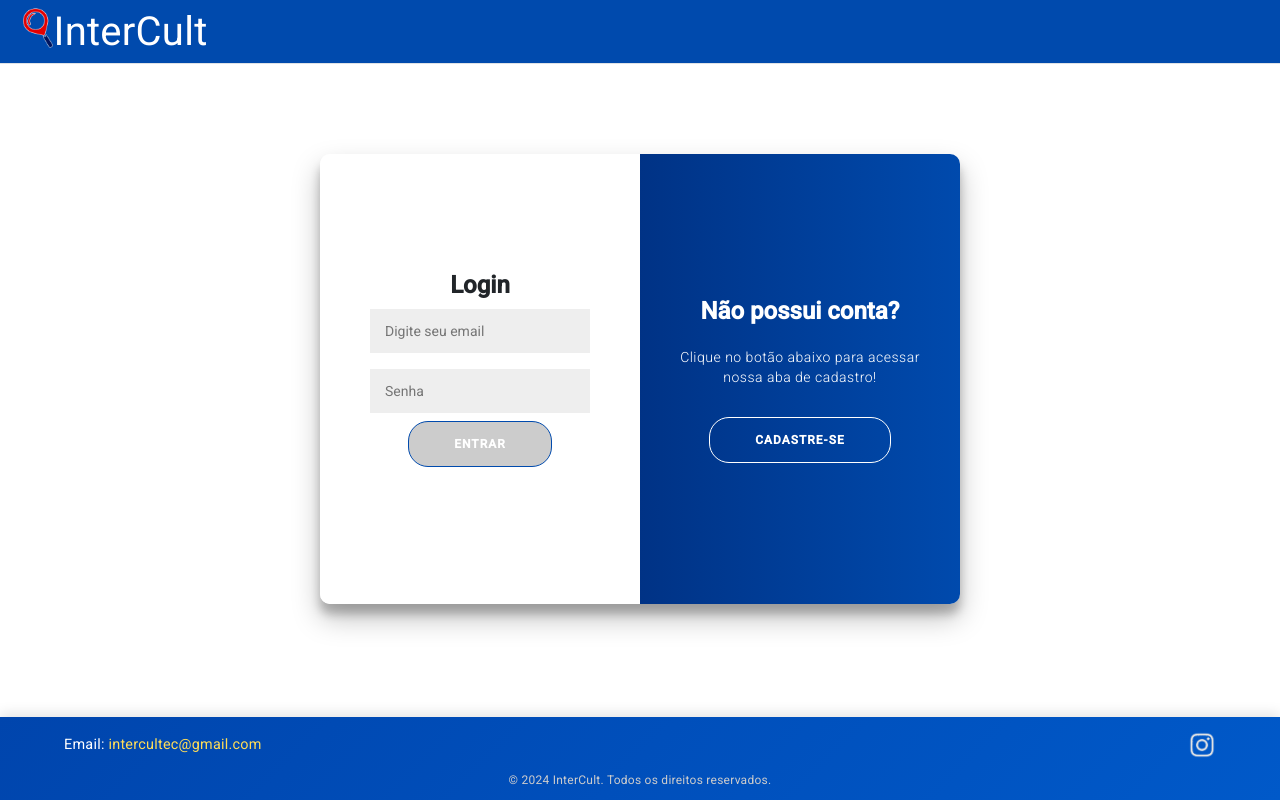
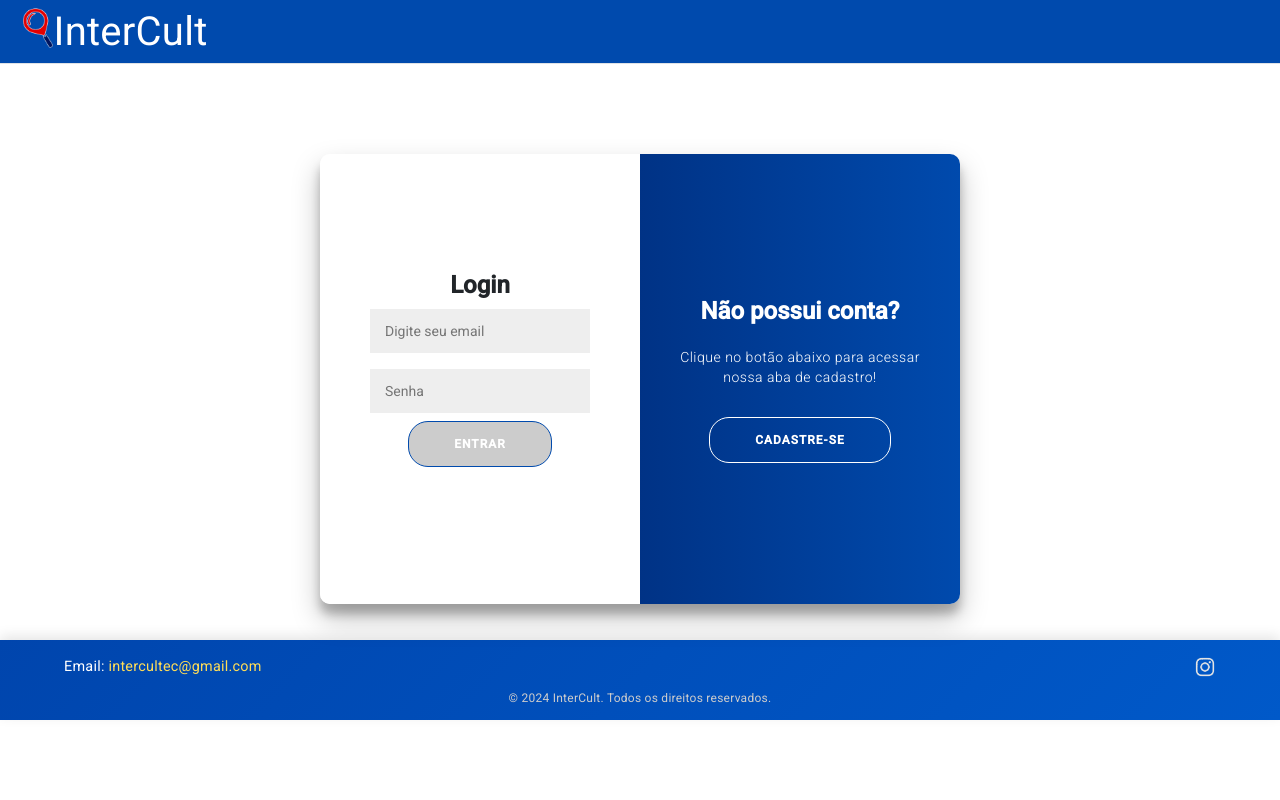
Before and after one commit to Dallacqua90125/IntercultV1, an Angular app in the folder TCC/InterCult/: page /login in a window 1280 px wide. Built offline with nearby package versions, Linux system fonts and the light colour scheme.

Commit message:
rodape 3

```diff
--- a/TCC/InterCult/src/app/componentes/footer/footer.component.css
+++ b/TCC/InterCult/src/app/componentes/footer/footer.component.css
@@ -1,19 +1,29 @@
+/* Certifique-se de que a página ocupe a altura total da tela */
+html, body {
+    height: 100vh; /* Ocupa 100% da altura da tela */
+    margin: 0;
+    display: flex;
+    flex-direction: column;
+}
+
+/* Contêiner principal do conteúdo */
+.main-content {
+    flex: 1; /* Expande para preencher o espaço disponível */
+}
+
 /* Estilos gerais do rodapé */
 .footer {
     background: linear-gradient(135deg, #0045ad, #0059c9); /* Gradiente de azul */
     color: #ffffff;
-    padding: 1.3vh 2vw; /* Reduzido para diminuir a altura do rodapé */
-    font-size: 1.8vh; /* Aumentado para tornar o texto mais legível */
+    padding: 1.5vh 2vw; /* Altura reduzida */
+    font-size: 1.8vh; /* Fonte ajustada para legibilidade */
     text-align: center;
     display: flex;
     flex-direction: column;
     align-items: center;
-    box-shadow: 0 -0.5vh 1.5vh rgba(0, 0, 0, 0.1); /* Sombra ajustada */
-    width: 100vw;
-    position: fixed;
-    bottom: 0;
-    left: 0;
-    z-index: 10;
+    box-shadow: 0 -0.5vh 1.5vh rgba(0, 0, 0, 0.1); /* Sombra em vh */
+    width: 100%;
+    margin-top: 4.5vh; /* Empurra o rodapé para o final da página se não houver conteúdo suficiente */
 }
 
 /* Layout horizontal do conteúdo principal */
@@ -23,13 +33,13 @@
     align-items: center;
     width: 100vw;
     max-width: 90vw;
-    padding: 0.5vh 0; /* Reduzido ainda mais para compactar */
+    padding: 0.5vh 0; /* Reduzido para um layout mais compacto */
     gap: 2vw;
 }
 
 .contact-info p {
     margin: 0;
-    font-size: 1.8vh; /* Ajustado para seguir o aumento de fonte */
+    font-size: 1.8vh; /* Fonte aumentada */
 }
 
 .contact-info a {
@@ -45,24 +55,24 @@
 /* Estilos dos ícones sociais */
 .social-media {
     display: flex;
-    gap: 1.5vw;
+
 }
 
 .social-icon {
-    width: 3.5vh; /* Ícone levemente reduzido */
-    height: 3.5vh;
+    width: 2.8vh;
+    height: 2.8vh;
     transition: transform 0.2s, filter 0.2s;
     filter: brightness(0.9);
 }
 
 .social-icon:hover {
-    transform: scale(1.2); /* Efeito de ampliação ao passar o mouse */
+    transform: scale(1.2);
     filter: brightness(1);
 }
 
 /* Rodapé inferior com largura completa e espaçamento mínimo */
 .footer-bottom {
-    font-size: 1.5vh; /* Fonte maior para rodapé inferior */
+    font-size: 1.5vh;
     color: #cccccc;
     margin-top: 0.8vh;
 }
--- a/TCC/InterCult/src/app/componentes/programs/programs.component.css
+++ b/TCC/InterCult/src/app/componentes/programs/programs.component.css
@@ -3,6 +3,7 @@
     padding: 2vh 0;
     overflow: hidden; /* Oculta os itens que saem dos limites do container */
     justify-content: center;
+    padding-bottom: 13.4vh;
 }
 .program {
     flex: 0 0 27%; /* Cada item ocupa um terço da largura do contêiner */
--- a/TCC/InterCult/src/app/pages/home/home.component.css
+++ b/TCC/InterCult/src/app/pages/home/home.component.css
@@ -24,7 +24,7 @@
   flex-direction: row;
   justify-content: center;
   align-items: center;
-  padding-bottom: 10vh;
+  margin-bottom: 10vh;
   }
   .box {
   width: 450px;
```
